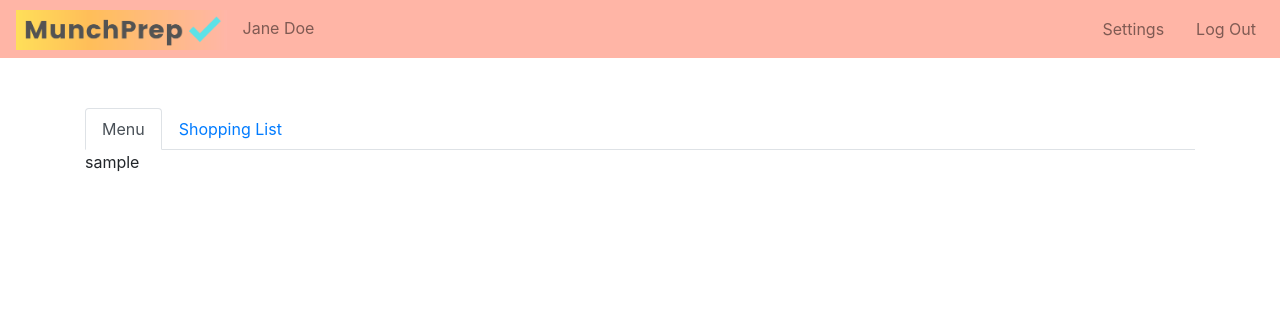
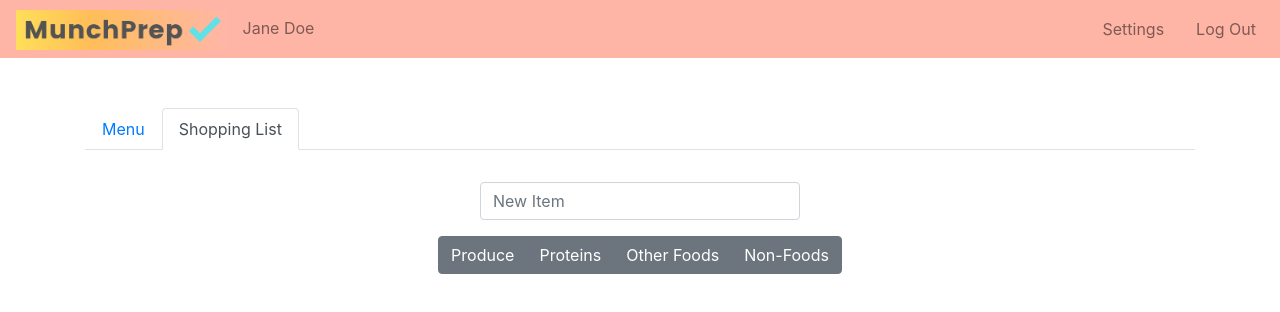
Before and after one commit to schoinh/munchprep-web, a React app: page /#/user-page in a window 1280 px wide. Shown: the top 312 px of the page. Built offline with nearby package versions, Linux system fonts and the light colour scheme.

Commit message:
add static NewItemForm

```diff
--- /dev/null
+++ b/src/components/NewItemForm.jsx
@@ -0,0 +1,38 @@
+import React from "react";
+import Form from "react-bootstrap/Form";
+import ButtonGroup from "react-bootstrap/ButtonGroup";
+import Button from "react-bootstrap/Button";
+// import NewItemForm from "./NewItemForm";
+
+function NewItemForm() {
+  var inputStyle = {
+    width: "20em",
+    marginTop: "2em",
+    marginLeft: "auto",
+    marginRight: "auto",
+    display: "block"
+  };
+
+  var buttonStyle = {
+    marginTop: "1em",
+    marginLeft: "auto",
+    marginRight: "auto",
+    display: "block"
+  };
+
+  return (
+    <div>
+      <Form.Control style={inputStyle} type="text" placeholder="New Item" />
+      <div className="d-flex flex-column">
+        <ButtonGroup style={buttonStyle}>
+          <Button variant="secondary">Produce</Button>
+          <Button variant="secondary">Proteins</Button>
+          <Button variant="secondary">Other Foods</Button>
+          <Button variant="secondary">Non-Foods</Button>
+        </ButtonGroup>
+      </div>
+    </div>
+  );
+}
+
+export default NewItemForm;
--- a/src/components/UserTabs.jsx
+++ b/src/components/UserTabs.jsx
@@ -1,6 +1,7 @@
 import React from "react";
 import Tabs from "react-bootstrap/Tabs";
 import Tab from "react-bootstrap/Tab";
+import NewItemForm from "./NewItemForm";
 
 function UserTabs() {
   var tabsStyle = {
@@ -8,12 +9,12 @@ function UserTabs() {
   };
 
   return (
-    <Tabs style={tabsStyle} defaultActiveKey="menu" id="uncontrolled-tab-example">
+    <Tabs style={tabsStyle} defaultActiveKey="shoppingList" id="uncontrolled-tab-example">
       <Tab eventKey="menu" title="Menu">
-        <p>sample</p>
+        <p>The menu for the week will go here!</p>
       </Tab>
       <Tab eventKey="shoppingList" title="Shopping List">
-        <p>sample</p>
+        <NewItemForm />
       </Tab>
     </Tabs>
   );
```
